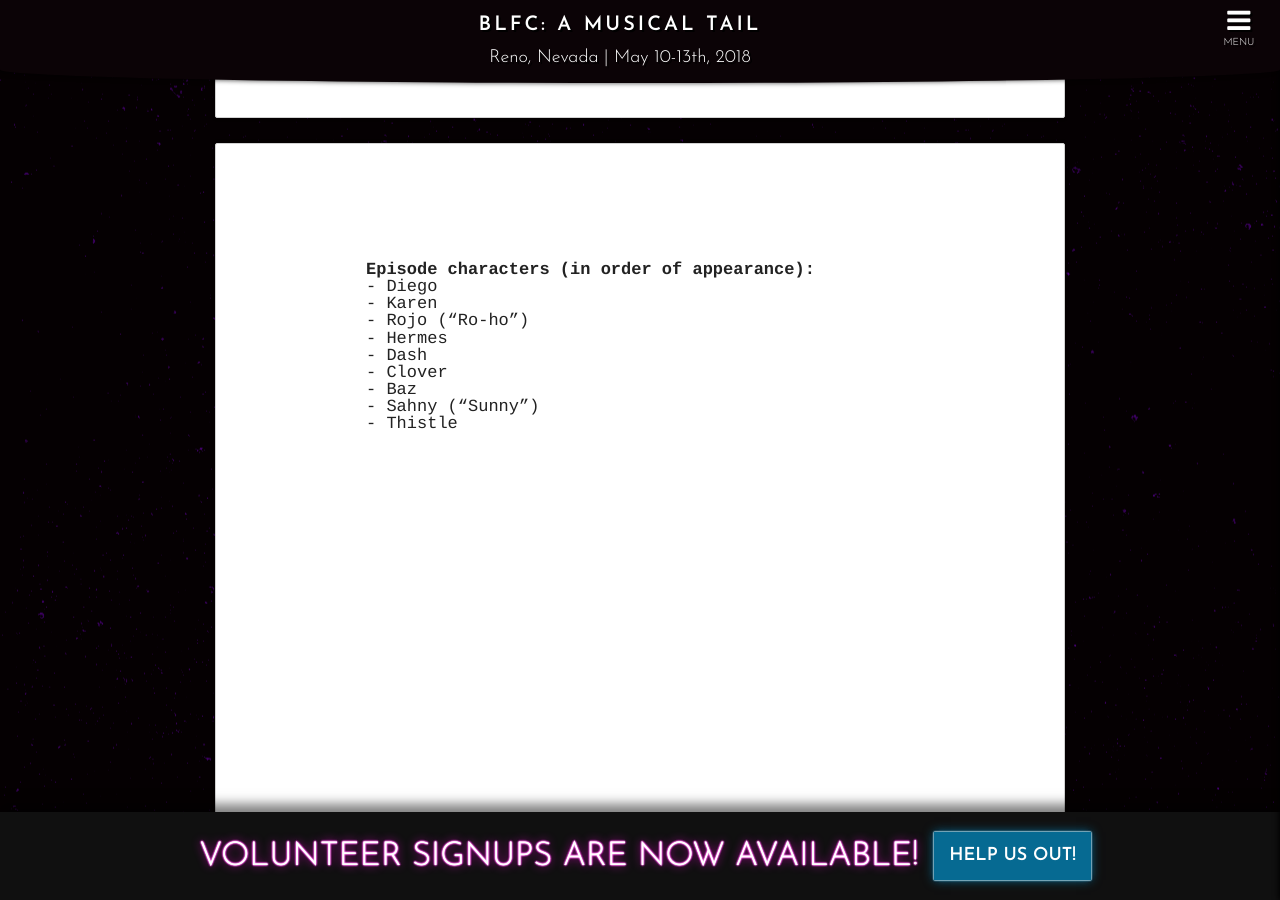
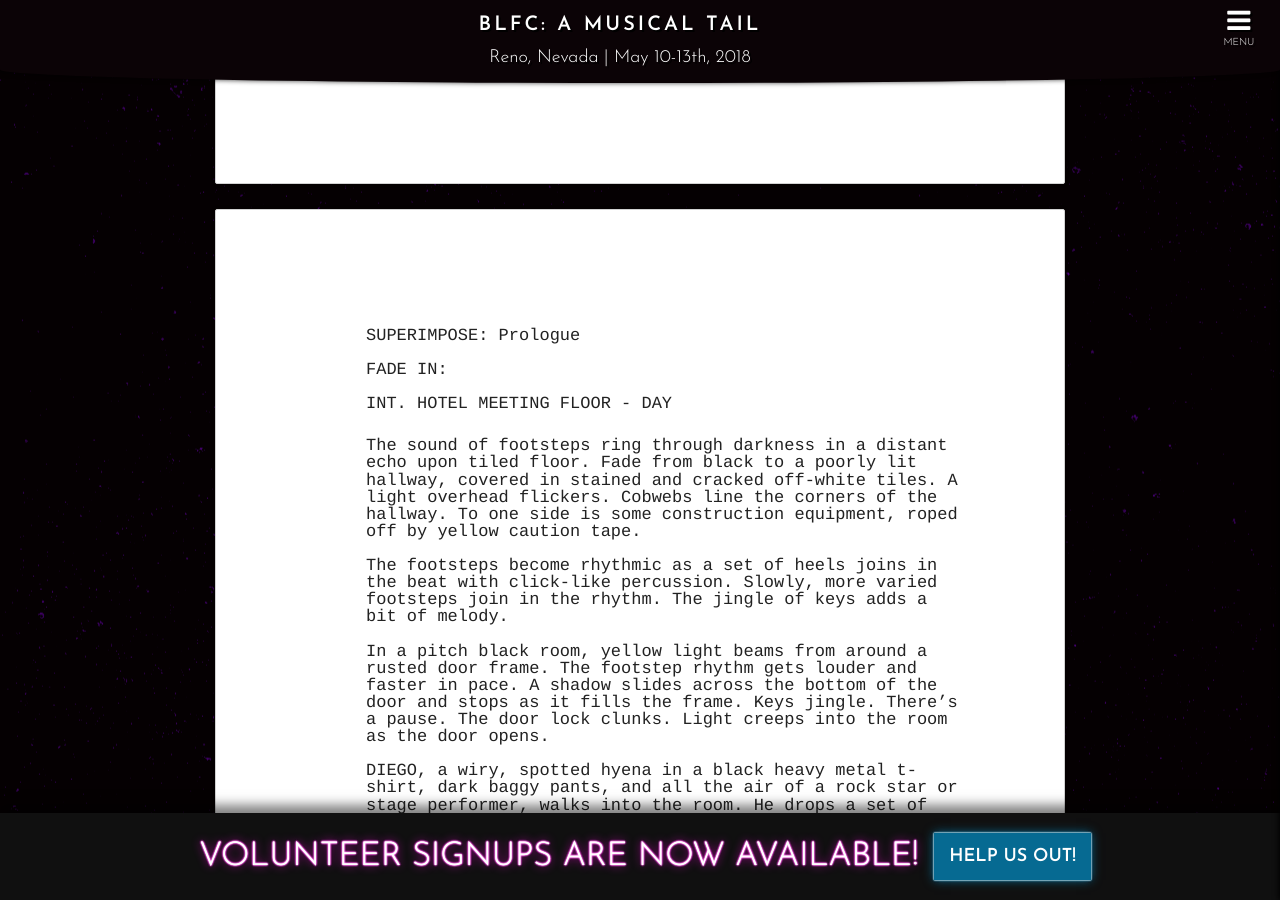
Before and after one commit to blfcweb/biggestlittlefc.github.io, a Jekyll site: the page built from theme/story-00.md, in a window 1280 px wide and 900 px high, scrolled down 1107 px. Built offline with Jekyll 4.4.1, drawn with Linux system fonts in a browser that asks for light colours; some of the changed text lies outside the part shown.

Commit message:
episode 00

```diff
--- a/theme/story-00.md
+++ b/theme/story-00.md
@@ -6,6 +6,8 @@
 {::options parse_block_html="true" /}
 <link href="/assets/theme/screenplay.css" media="all" rel="stylesheet">
 <div id="screenplay" class="us-letter dpi100">
+
+<div class="textright"><a class="button" href="/theme/00-prologue.pdf" target="_blank">Download Episode</a></div>
 
 <div id="script" class="us-letter dpi100">
 <div class="page title-page">
@@ -22,21 +24,6 @@
 <p class="contact">www.goblfc.org
 </p>
 <p class="copyright">Copyright (c) 2018 R.A.A.A.R.
-</p>
-</div>
-<div class="page title-page">
-<p>
-<span class="bold">Episode characters (in order of appearance):
-</span>
-<br>- Diego
-<br>- Karen
-<br>- Rojo ("Ro-ho")
-<br>- Hermes
-<br>- Dash
-<br>- Clover
-<br>- Baz
-<br>- Sahny ("Sunny")
-<br>- Thistle
 </p>
 </div>
 <div class="page">
```
Also changed, not shown: 1 other file.
